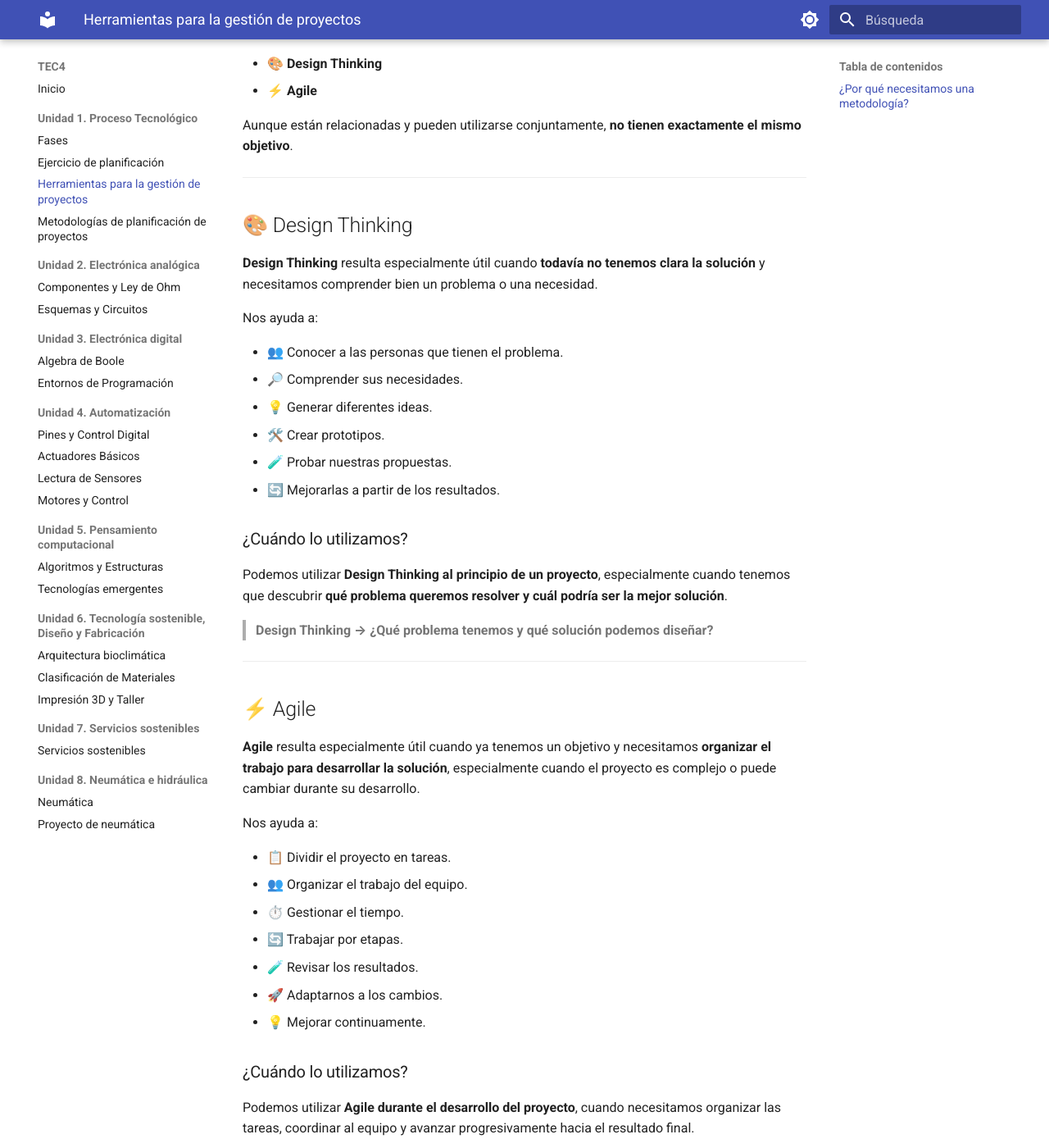
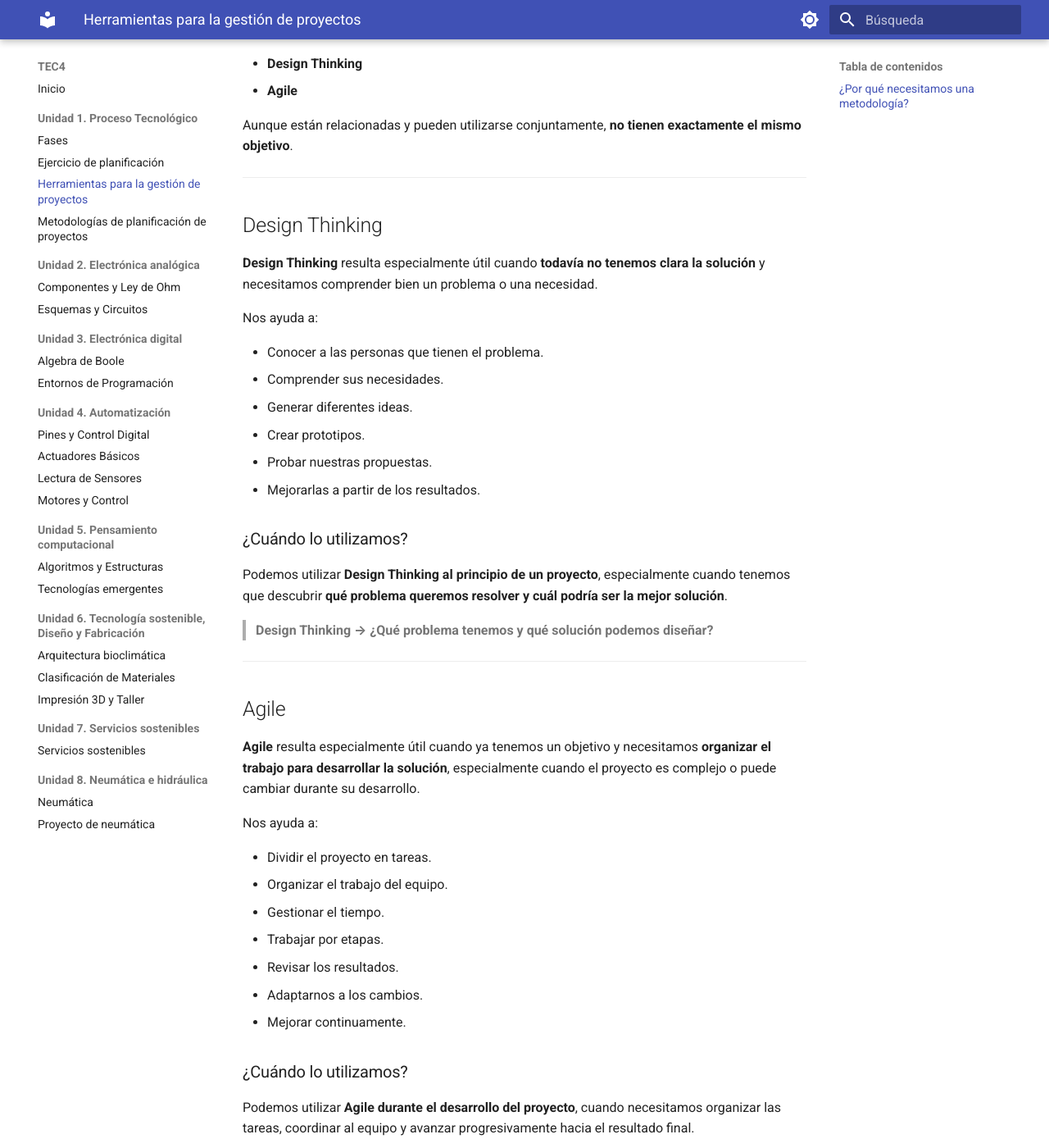
Before and after one commit to MdSmateriales/TEC4, an MkDocs documentation site: the page built from docs/unidad-1/herramientas-proyectos.md, in a window 1280 px wide and 1400 px high, scrolled down 1011 px. Shown: the whole window at 82% size. Built offline with MkDocs 1.6.1 and Material for MkDocs 9.7.7, drawn with Linux system fonts in a browser that asks for light colours; some of the changed text lies outside the part shown.

Commit message:
Remove emojis from methodologies section
Removed emojis from section headers and lists for consistency.

````diff
--- a/docs/unidad-1/herramientas-proyectos.md
+++ b/docs/unidad-1/herramientas-proyectos.md
@@ -1,4 +1,4 @@
-# 🛠️ Metodologías para desarrollar proyectos
+#  Metodologías para desarrollar proyectos
 
 Cuando realizamos un proyecto tecnológico, tener una buena idea es solo el principio. Para conseguir que esa idea se convierta en una **solución útil**, necesitamos organizar el trabajo, tomar decisiones, distribuir las tareas y comprobar que lo que estamos haciendo funciona.
 
@@ -27,25 +27,25 @@ Sin una planificación y una metodología, podemos encontrarnos con tareas que s
 
 Durante este curso vamos a conocer y aplicar dos metodologías especialmente útiles para desarrollar proyectos:
 
-- 🎨 **Design Thinking**
-- ⚡ **Agile**
+-  **Design Thinking**
+-  **Agile**
 
 Aunque están relacionadas y pueden utilizarse conjuntamente, **no tienen exactamente el mismo objetivo**.
 
 ---
 
-## 🎨 Design Thinking
+##  Design Thinking
 
 **Design Thinking** resulta especialmente útil cuando **todavía no tenemos clara la solución** y necesitamos comprender bien un problema o una necesidad.
 
 Nos ayuda a:
 
-- 👥 Conocer a las personas que tienen el problema.
-- 🔎 Comprender sus necesidades.
-- 💡 Generar diferentes ideas.
-- 🛠️ Crear prototipos.
-- 🧪 Probar nuestras propuestas.
-- 🔄 Mejorarlas a partir de los resultados.
+-  Conocer a las personas que tienen el problema.
+-  Comprender sus necesidades.
+-  Generar diferentes ideas.
+-  Crear prototipos.
+-  Probar nuestras propuestas.
+-  Mejorarlas a partir de los resultados.
 
 ### ¿Cuándo lo utilizamos?
 
@@ -55,19 +55,19 @@ Podemos utilizar **Design Thinking al principio de un proyecto**, especialmente
 
 ---
 
-## ⚡ Agile
+##  Agile
 
 **Agile** resulta especialmente útil cuando ya tenemos un objetivo y necesitamos **organizar el trabajo para desarrollar la solución**, especialmente cuando el proyecto es complejo o puede cambiar durante su desarrollo.
 
 Nos ayuda a:
 
-- 📋 Dividir el proyecto en tareas.
-- 👥 Organizar el trabajo del equipo.
-- ⏱️ Gestionar el tiempo.
-- 🔄 Trabajar por etapas.
-- 🧪 Revisar los resultados.
-- 🚀 Adaptarnos a los cambios.
-- 💡 Mejorar continuamente.
+-  Dividir el proyecto en tareas.
+-  Organizar el trabajo del equipo.
+-  Gestionar el tiempo.
+-  Trabajar por etapas.
+-  Revisar los resultados.
+-  Adaptarnos a los cambios.
+-  Mejorar continuamente.
 
 ### ¿Cuándo lo utilizamos?
 
@@ -99,7 +99,7 @@ Podemos imaginar el desarrollo de un proyecto como un viaje:
           🧪 Revisar + Mejorar
                   ↓
              🚀 RESULTADO
-``
+```
 # ⚡ Metodología Agile
 
 ## 🚀 ¿Qué es Agile?
````
